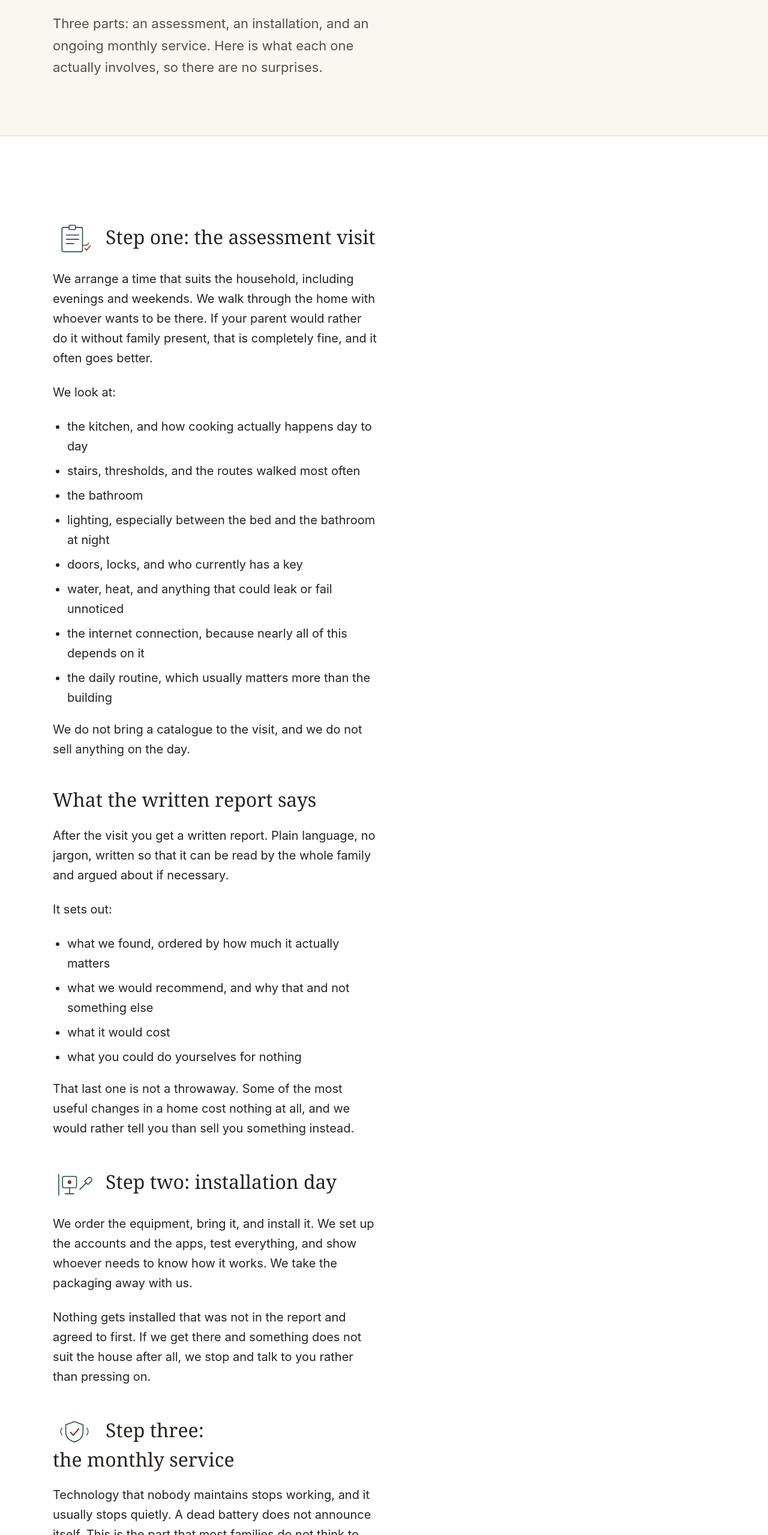
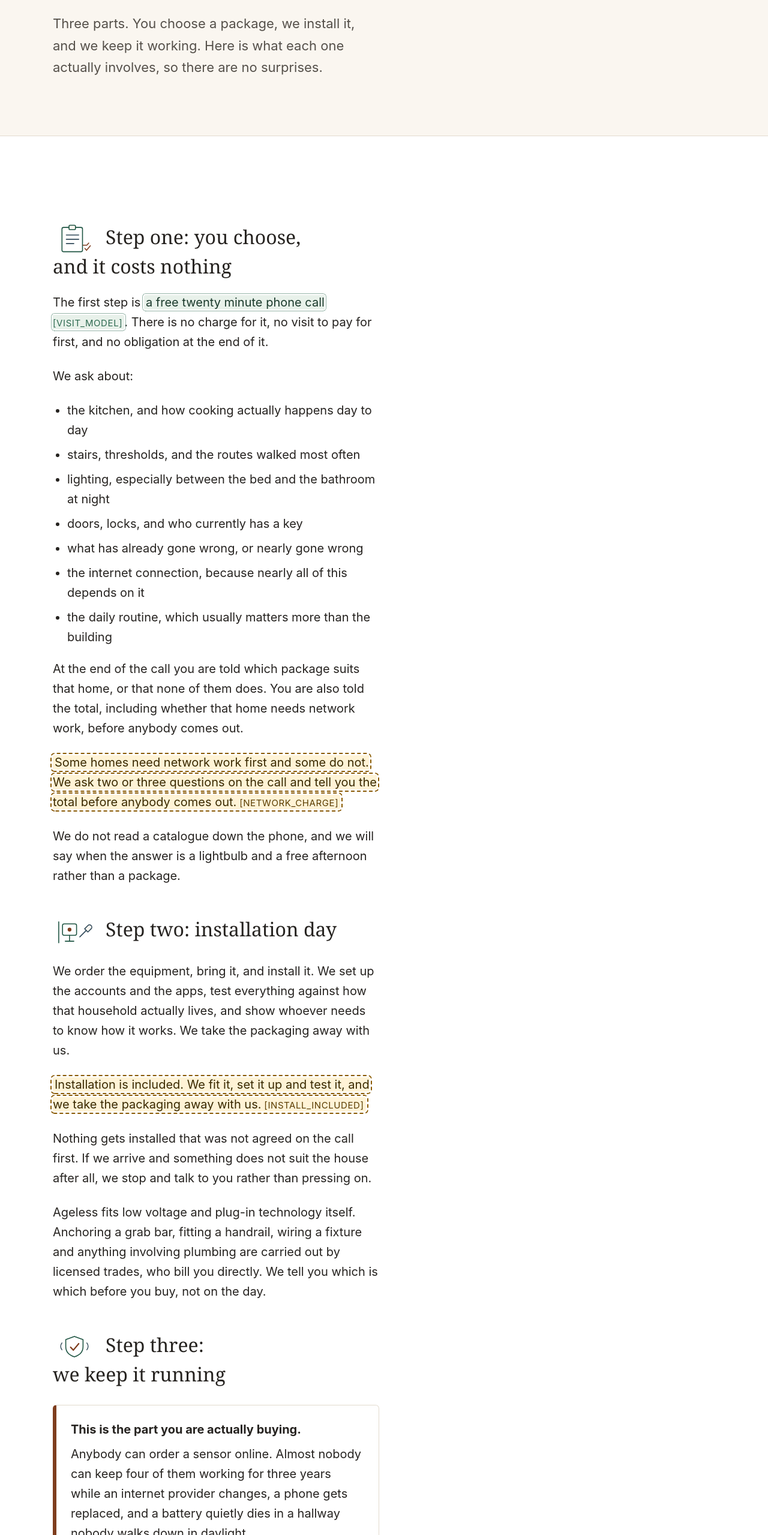
Before and after one commit to ZenithXDust/ageless-website, a plain HTML site: page how-it-works.html in a window 1280 px wide. Shown: the part 241-2800 px from the top of the page at 60% size. Drawn offline with Linux system fonts and the light colour scheme.

Commit message:
Step 5: how it works becomes choose, install, keep it running
Step one is now the free call, and it says so in the heading rather than
burying it. The old page opened with a paid visit and a written report,
neither of which the business sells any more.

Step three is weighted heavily, because the monthly service is the real
product and the old page treated it as the last of three equal items. It
now opens with a callout saying plainly that this is the part being
bought: anybody can order a sensor online, almost nobody keeps four of
them working for three years while a provider changes and a battery dies
in a hallway nobody walks down in daylight. It carries the price, the
one-price-per-household reasoning, and what happens if you stop.

Kept word for word because they are safety boundaries: "Ageless is not
an emergency service", the 911 line, and "we do not send caregivers".

"We do not manufacture equipment" is reworded. Under a retail model the
old phrasing leaned on not selling anything, which is no longer true.
The honest version is that Ageless is not tied to one manufacturer, so
it can still say a product is wrong for the home.

The photo slot named photo-assessment.jpg moves to the service visit,
since there is no assessment step for it to sit in. PHOTOS.md is updated
in step 9 to match.

4 tokens placed.

Co-Authored-By: Claude Opus 5 <noreply@anthropic.com>
Claude-Session: https://claude.ai/code/session_01LzhaaKhLDzcHER6fgss5Wt

```diff
--- a/how-it-works.html
+++ b/how-it-works.html
@@ -4,7 +4,7 @@
   <meta charset="utf-8">
   <meta name="viewport" content="width=device-width, initial-scale=1">
   <title>How it works | Ageless</title>
-  <meta name="description" content="What happens during the assessment visit, what the written report contains, what installation day looks like, and what the monthly service covers.">
+  <meta name="description" content="What happens on the free call, what installation day looks like, and what the monthly service covers month to month.">
 
   <!-- The canonical address of this page. It tells a search engine which
        version to treat as the real one if the page is reachable more than
@@ -25,7 +25,7 @@
   <meta property="og:site_name" content="Ageless">
   <meta property="og:locale" content="en_CA">
   <meta property="og:title" content="How it works | Ageless">
-  <meta property="og:description" content="What happens during the assessment visit, what the written report contains, what installation day looks like, and what the monthly service covers.">
+  <meta property="og:description" content="What happens on the free call, what installation day looks like, and what the monthly service covers month to month.">
   <meta property="og:url" content="https://zenithxdust.github.io/ageless-website/how-it-works.html">
   <meta property="og:image" content="https://zenithxdust.github.io/ageless-website/images/social-card.png">
   <meta property="og:image:width" content="1200">
@@ -77,8 +77,8 @@
       <div class="shell">
         <h1>How it works</h1>
         <p class="lede">
-          Three parts: an assessment, an installation, and an ongoing monthly
-          service. Here is what each one actually involves, so there are no
+          Three parts. You choose a package, we install it, and we keep it
+          working. Here is what each one actually involves, so there are no
           surprises.
         </p>
       </div>
@@ -87,63 +87,50 @@
     <section class="section-alt">
       <div class="shell">
         <div class="prose">
-          <h2><img class="head-art" src="images/step-assess.svg" width="160" height="120" alt="">Step one: the assessment visit</h2>
+          <h2><img class="head-art" src="images/step-assess.svg" width="160" height="120" alt="">Step one: you choose, and it costs nothing</h2>
           <p>
-            We arrange a time that suits the household, including evenings and
-            weekends. We walk through the home with whoever wants to be there.
-            If your parent would rather do it without family present, that is
-            completely fine, and it often goes better.
+            The first step is <span class="settled" data-settled="VISIT_MODEL">a free twenty minute phone call</span>. There is no charge for it, no
+            visit to pay for first, and no obligation at the end of it.
           </p>
-          <p>We look at:</p>
+          <p>We ask about:</p>
           <ul>
             <li>the kitchen, and how cooking actually happens day to day</li>
             <li>stairs, thresholds, and the routes walked most often</li>
-            <li>the bathroom</li>
             <li>lighting, especially between the bed and the bathroom at night</li>
             <li>doors, locks, and who currently has a key</li>
-            <li>water, heat, and anything that could leak or fail unnoticed</li>
+            <li>what has already gone wrong, or nearly gone wrong</li>
             <li>the internet connection, because nearly all of this depends on it</li>
             <li>the daily routine, which usually matters more than the building</li>
           </ul>
           <p>
-            We do not bring a catalogue to the visit, and we do not sell
-            anything on the day.
+            At the end of the call you are told which package suits that home,
+            or that none of them does. You are also told the total, including
+            whether that home needs network work, before anybody comes out.
           </p>
-
-          <figure class="photo-slot photo-figure" hidden
-                  data-photo="photo-assessment.jpg"
-                  data-alt="Going through a kitchen during a home safety assessment.">
-          </figure>
-
-          <h2>What the written report says</h2>
+          <p><span class="tbd" data-tbd="NETWORK_CHARGE">Some homes need network work first and some do not. We ask two or three questions on the call and tell you the total before anybody comes out.</span></p>
           <p>
-            After the visit you get a written report. Plain language, no
-            jargon, written so that it can be read by the whole family and
-            argued about if necessary.
-          </p>
-          <p>It sets out:</p>
-          <ul>
-            <li>what we found, ordered by how much it actually matters</li>
-            <li>what we would recommend, and why that and not something else</li>
-            <li>what it would cost</li>
-            <li>what you could do yourselves for nothing</li>
-          </ul>
-          <p>
-            That last one is not a throwaway. Some of the most useful changes
-            in a home cost nothing at all, and we would rather tell you than
-            sell you something instead.
+            We do not read a catalogue down the phone, and we will say when the
+            answer is a lightbulb and a free afternoon rather than a package.
           </p>
 
           <h2><img class="head-art" src="images/step-install.svg" width="160" height="120" alt="">Step two: installation day</h2>
           <p>
             We order the equipment, bring it, and install it. We set up the
-            accounts and the apps, test everything, and show whoever needs to
-            know how it works. We take the packaging away with us.
+            accounts and the apps, test everything against how that household
+            actually lives, and show whoever needs to know how it works. We
+            take the packaging away with us.
+          </p>
+          <p><span class="tbd" data-tbd="INSTALL_INCLUDED">Installation is included. We fit it, set it up and test it, and we take the packaging away with us.</span></p>
+          <p>
+            Nothing gets installed that was not agreed on the call first. If we
+            arrive and something does not suit the house after all, we stop and
+            talk to you rather than pressing on.
           </p>
           <p>
-            Nothing gets installed that was not in the report and agreed to
-            first. If we get there and something does not suit the house after
-            all, we stop and talk to you rather than pressing on.
+            Ageless fits low voltage and plug-in technology itself. Anchoring a
+            grab bar, fitting a handrail, wiring a fixture and anything
+            involving plumbing are carried out by licensed trades, who bill you
+            directly. We tell you which is which before you buy, not on the day.
           </p>
 
           <figure class="photo-slot photo-figure" hidden
@@ -151,13 +138,27 @@
                   data-alt="Fitting and testing equipment on installation day.">
           </figure>
 
-          <h2><img class="head-art" src="images/step-manage.svg" width="160" height="120" alt="">Step three: the monthly service</h2>
+          <h2><img class="head-art" src="images/step-manage.svg" width="160" height="120" alt="">Step three: we keep it running</h2>
+
+          <div class="callout">
+            <strong>This is the part you are actually buying.</strong>
+            <p>
+              Anybody can order a sensor online. Almost nobody can keep four of
+              them working for three years while an internet provider changes,
+              a phone gets replaced, and a battery quietly dies in a hallway
+              nobody walks down in daylight.
+            </p>
+          </div>
+
           <p>
             Technology that nobody maintains stops working, and it usually
-            stops quietly. A dead battery does not announce itself. This is the
-            part that most families do not think to ask about, and it is the
-            part that decides whether any of it is still working in a year.
+            stops quietly. A dead battery does not announce itself. A sensor
+            that dropped off the network six weeks ago looks exactly like a
+            sensor that has had nothing to report. This is the part most
+            families do not think to ask about, and it is the part that decides
+            whether any of this is still working in a year.
           </p>
+
           <p>The monthly service covers:</p>
           <ul>
             <li>checking that the system is genuinely running, not just installed</li>
@@ -165,10 +166,29 @@
             <li>software updates and security patches</li>
             <li>reconfiguration when the internet or the phone changes</li>
             <li>a regular plain-language update, so the family is not left guessing</li>
+            <li>technical support 24 hours a day, 7 days a week, remote or in person</li>
           </ul>
+
+          <p><span class="tbd" data-tbd="MONTHLY_PRICE">Call for the monthly price</span></p>
           <p>
-            Technical support is available 24 hours a day, 7 days a week,
-            remotely or in person.
+            One price per household, whatever you bought. A home with one
+            package and a home with all four pay the same, because what is
+            being paid for is somebody keeping an eye on it rather than the
+            hardware.
+          </p>
+
+          <figure class="photo-slot photo-figure" hidden
+                  data-photo="photo-assessment.jpg"
+                  data-alt="Checking that installed equipment is still working during a service visit.">
+          </figure>
+
+          <h3>If you stop it</h3>
+          <p>
+            You can cancel at any time, with no notice period and no fee, and
+            we refund the unused part of the month. The equipment stays yours.
+            It stops being maintained by us, and any features that depend on a
+            subscription may stop working, which we will tell you about before
+            you cancel rather than after.
           </p>
         </div>
       </div>
@@ -197,9 +217,9 @@
           </p>
           <p>
             <strong>We do not manufacture equipment.</strong> We choose it,
-            install it, and keep it working. That means we can recommend
-            against something when it is not right for the home, which a
-            company selling its own product cannot really do.
+            sell it, install it, and keep it working. We are not tied to one
+            manufacturer, so we can tell you a product is wrong for the home,
+            which a company selling only its own product cannot really do.
           </p>
         </div>
       </div>
@@ -207,11 +227,11 @@
 
     <section class="section-alt">
       <div class="shell">
-        <h2>Book the assessment</h2>
-        <p class="lede">It starts with a visit and a written report. Everything after that is your decision.</p>
+        <h2>Start with the call</h2>
+        <p class="lede">Twenty minutes, no charge, and it ends with which package suits and what it would cost. Everything after that is your decision.</p>
         <p class="btn-row">
           <a class="btn btn-primary btn-lg" href="tel:+14374575307">Call 437-457-5307</a>
-          <a class="btn btn-secondary" href="booking.html">Pick a time instead</a>
+          <a class="btn btn-secondary" href="solutions.html">See the packages first</a>
         </p>
       </div>
     </section>
```
